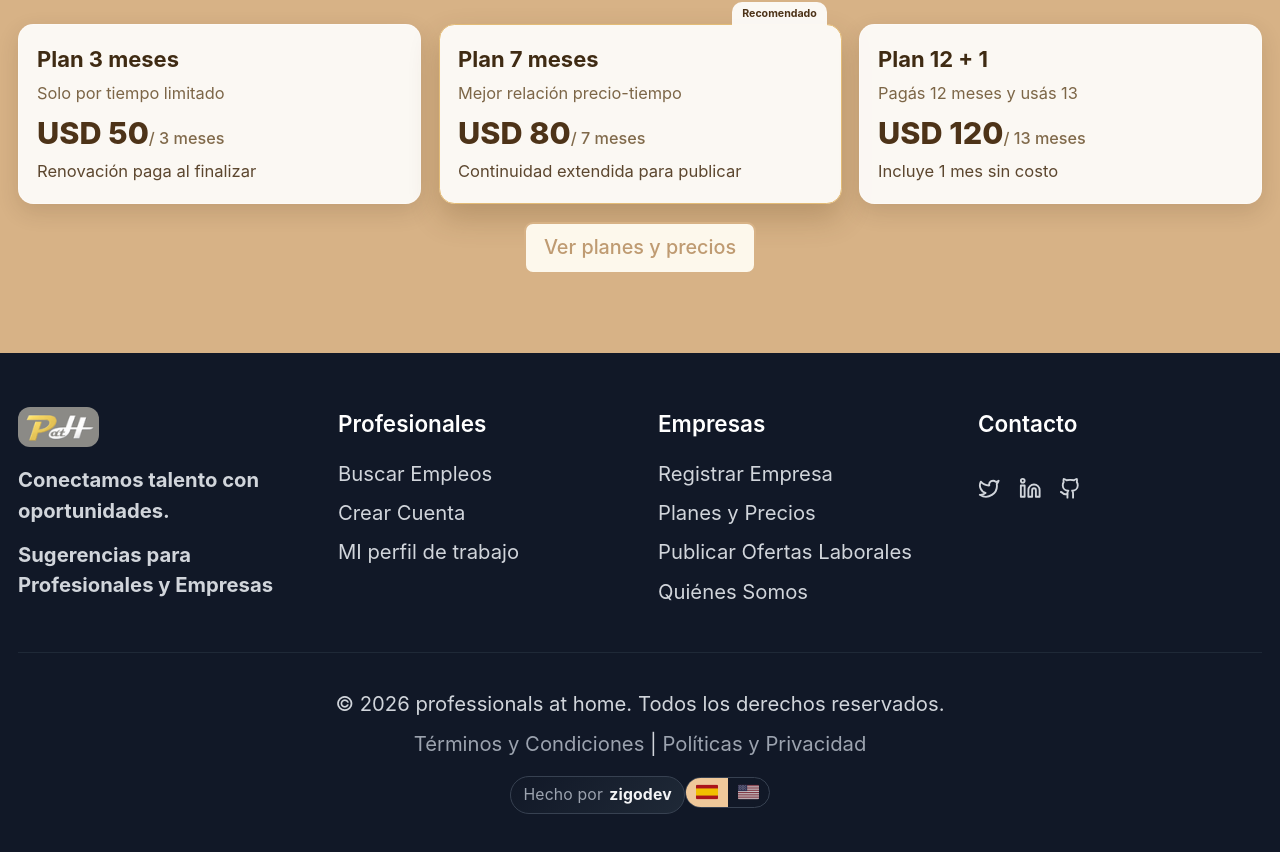
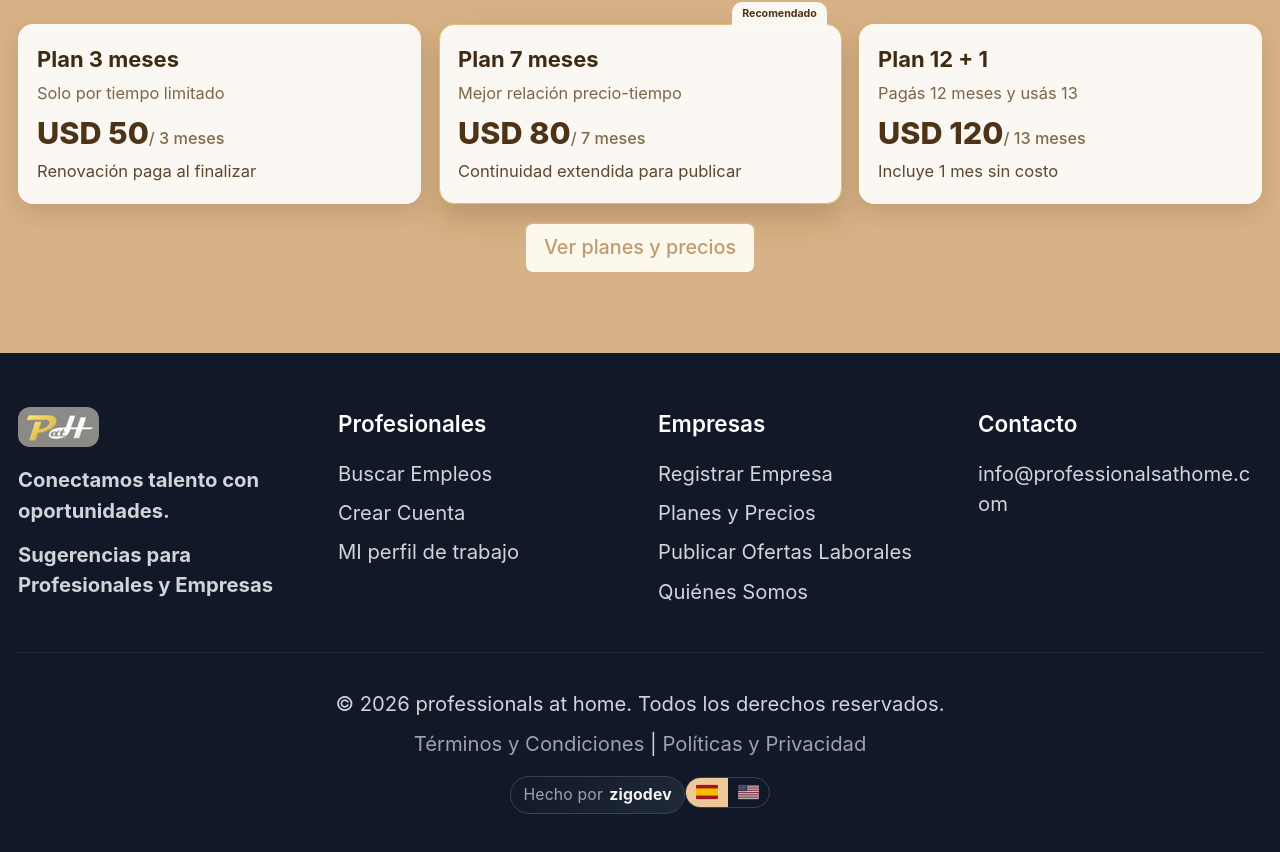
Before and after one commit to nicogomez94/job-application, a React (Vite) app in the folder frontend/: page / in a window 1280 px wide. Shown: the part 2480-3332 px from the top of the page. Built offline with nearby package versions, Linux system fonts and the light colour scheme; no server answers.

Commit message:
mejor mail footer pah

```diff
--- a/frontend/src/components/Footer.css
+++ b/frontend/src/components/Footer.css
@@ -93,6 +93,10 @@
 
 .footer-list a:hover {
   color: white;
+}
+
+.footer-contact-email a {
+  overflow-wrap: anywhere;
 }
 
 .footer-social {
--- a/frontend/src/components/Footer.jsx
+++ b/frontend/src/components/Footer.jsx
@@ -1,15 +1,9 @@
 import { Link } from 'react-router-dom';
-import { Github, Twitter, Linkedin } from 'lucide-react';
 import { useI18n } from '../context/i18nStore';
 import './Footer.css';
 
 export default function Footer() {
   const { language, setLanguage, t } = useI18n();
-
-  const handleSocialClick = (event) => {
-    event.preventDefault();
-    alert(t('Pr\u00f3ximamente'));
-  };
 
   return (
     <footer className="footer">
@@ -50,10 +44,8 @@ export default function Footer() {
           <div className="footer-section">
             <h3>{t('Contacto')}</h3>
             <ul className="footer-list">
-              <li className="footer-social">
-                <a href="#" onClick={handleSocialClick}><Twitter className="footer-social-icon" /></a>
-                <a href="#" onClick={handleSocialClick}><Linkedin className="footer-social-icon" /></a>
-                <a href="#" onClick={handleSocialClick}><Github className="footer-social-icon" /></a>
+              <li className="footer-contact-email">
+                <a href="mailto:info@professionalsathome.com">info@professionalsathome.com</a>
               </li>
             </ul>
           </div>
```
